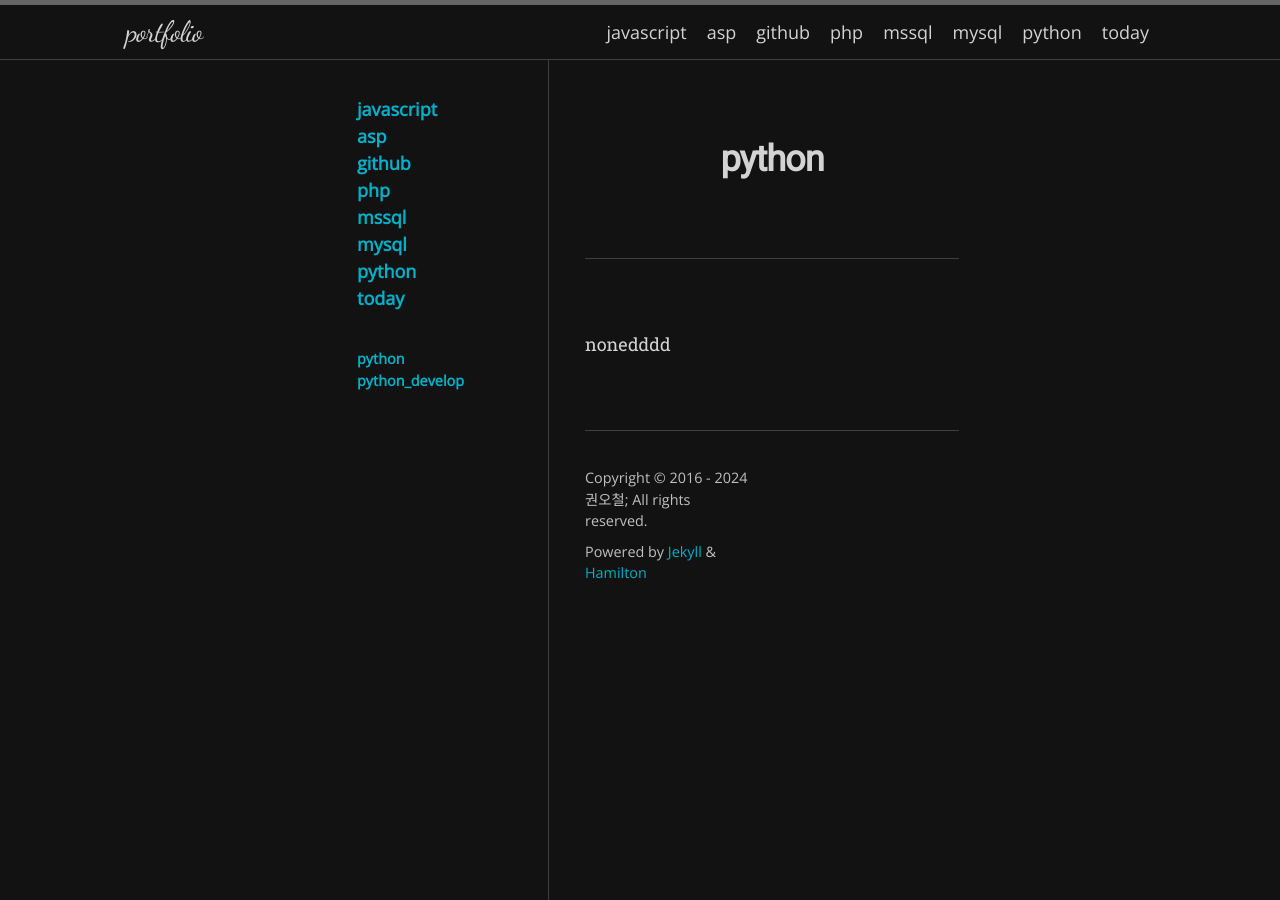
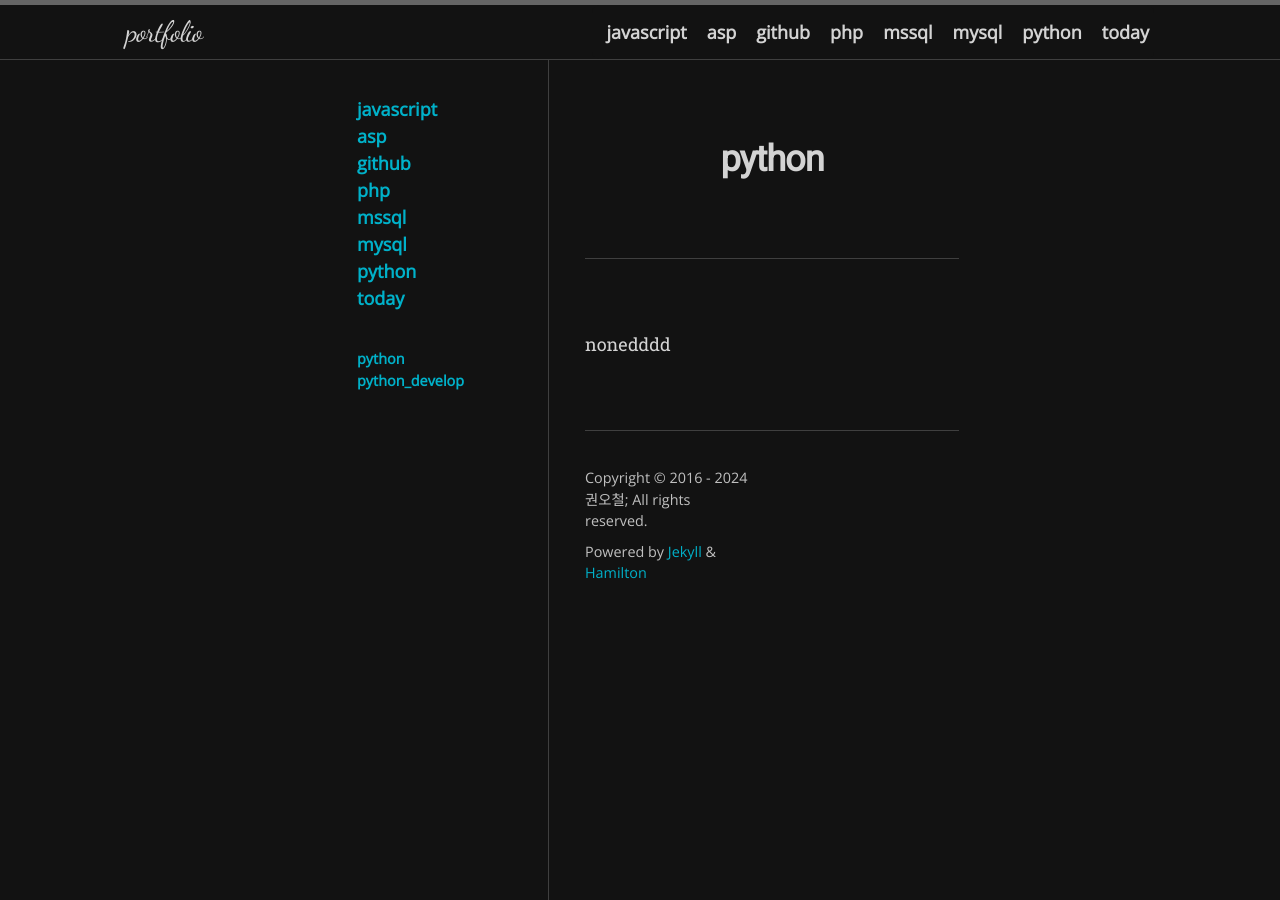
Before and after one commit to kwonohcehol/jekyll-theme-hamilton-master, a Jekyll site: the page built from python1.md, in a window 1280 px wide. Built offline with Jekyll 4.4.1, drawn with Linux system fonts in a browser that asks for light colours; nearby versions of some CDN libraries; some web fonts are replaced.

Commit message:
jssdsdddssdddsmdd

```diff
--- a/_includes/sidebar_page.html
+++ b/_includes/sidebar_page.html
@@ -42,7 +42,7 @@
 </script>
 
     <div id = "side_font">
-      <ul style="font-size: 18px;">
+      <ul style="font-size: 18px; list-style-type: none;">
         <li><a href="/javascript/">javascript</a></li>
         <li><a href="/asp/">asp</a></li>
         <li><a href="/github/">github</a></li>
@@ -52,35 +52,35 @@
         <li><a href="/python/">python</a></li>
         <li><a href="/today/">today</a></li>
       </ul>
-      <ul id="j" style="display:none">
+      <ul id="j" style="display:none; list-style-type: none;">
         <li><a href="/javascript/">javascript</a></li>
         <li><a href="/javascript/javascript1.html">javascript_develop</a></li>
       </ul>
-      <ul id="a" style="display:none">
+      <ul id="a" style="display:none; list-style-type: none;">
         <li><a href="/asp/">asp</a></li>
         <li><a href="/asp/asp1.html">asp_develop</a></li>
       </ul>
-      <ul id="g" style="display:none">
+      <ul id="g" style="display:none; list-style-type: none;">
         <li><a href="/github/">github</a></li>
         <li><a href="/github/github1.html">github_develop</a></li>
       </ul>
-      <ul id="ph" style="display:none">
+      <ul id="ph" style="display:none; list-style-type: none;">
         <li><a href="/php/">php</a></li>
         <li><a href="/php/php1.html">php_develop</a></li>
       </ul>
-      <ul id="ms" style="display:none">
+      <ul id="ms" style="display:none; list-style-type: none;">
         <li><a href="/mssql/">mssql</a></li>
         <li><a href="/mssql/mssql1">mssql_develop</a></li>
       </ul>
-      <ul id="my" style="display:none">
+      <ul id="my" style="display:none; list-style-type: none;">
         <li><a href="/mysql/">mysql</a></li>
         <li><a href="/mysql/mysql1.html">mysql_develop</a></li>
       </ul>
-      <ul id="py" style="display:none">
+      <ul id="py" style="display:none; list-style-type: none;">
         <li><a href="/python/">python</a></li>
         <li><a href="/python/python1.html">python_develop</a></li>
       </ul>
-      <ul id="to" style="display:none">
+      <ul id="to" style="display:none; list-style-type: none;">
         <li><a href="/today/">today</a></li>
         <li><a href="/faq/">faq</a></li>
         <li><a href="/docs/">docs</a></li>
@@ -88,6 +88,8 @@
     </div>
 
     <style>
-      ul{list-style-type: none;}
+      ul{list-style-type: none;
+         color: #3c5d5d;
+         font-weight: bold; }
 
     </style>
```
